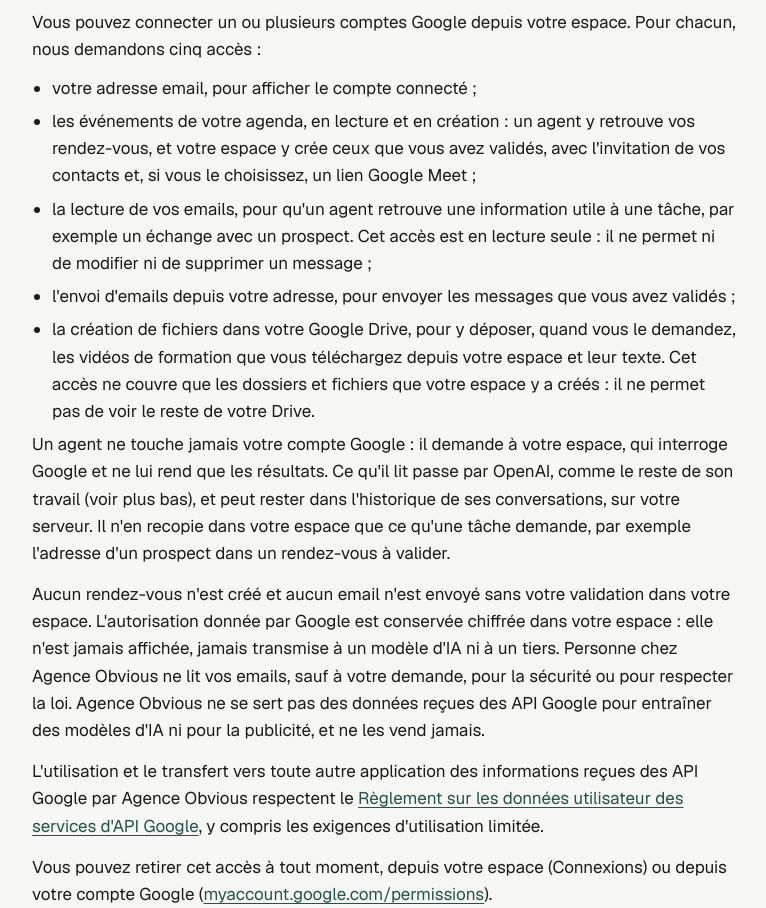
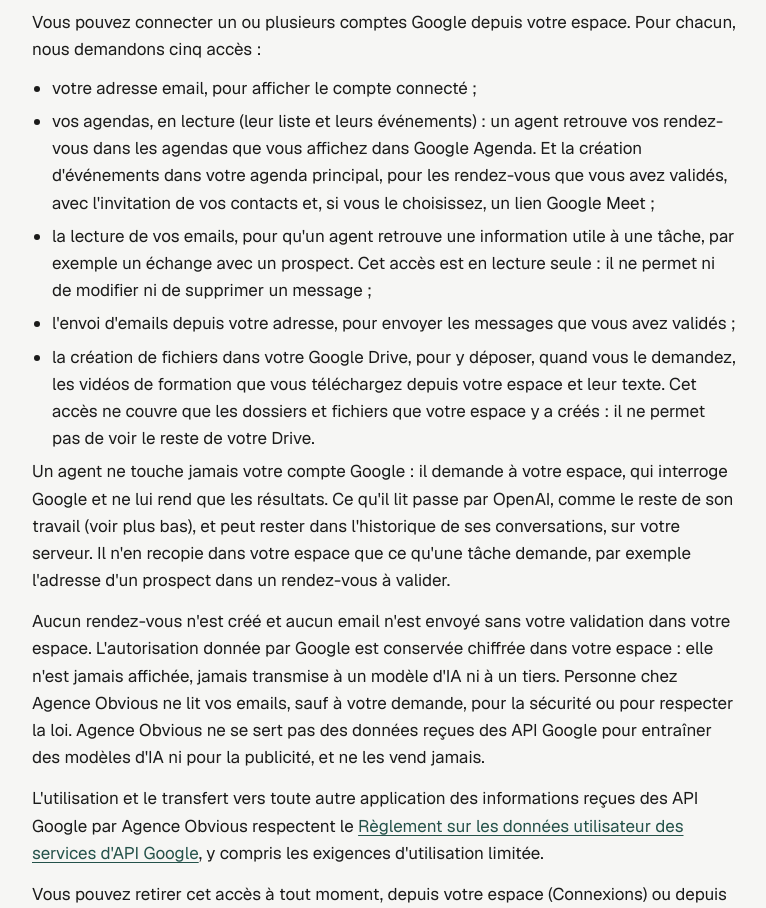
Before and after one commit to World-Agent-of-John/agenceobvious.com, a plain HTML site: page docs/confidentialite/index.html in a window 1280 px wide. Shown: the part 976-1884 px from the top of the page, without its empty margins (64-830 px from the left). Drawn offline with Linux system fonts and the light colour scheme.

Commit message:
confidentialité : lecture de la liste des agendas Google (calendar.calendarlist.readonly)
Co-Authored-By: Claude Opus 5.5 <noreply@anthropic.com>

```diff
--- a/docs/confidentialite/index.html
+++ b/docs/confidentialite/index.html
@@ -39,7 +39,7 @@
   <p>Vous pouvez connecter un ou plusieurs comptes Google depuis votre espace. Pour chacun, nous demandons cinq accès :</p>
   <ul>
     <li>votre adresse email, pour afficher le compte connecté ;</li>
-    <li>les événements de votre agenda, en lecture et en création : un agent y retrouve vos rendez-vous, et votre espace y crée ceux que vous avez validés, avec l'invitation de vos contacts et, si vous le choisissez, un lien Google Meet ;</li>
+    <li>vos agendas, en lecture (leur liste et leurs événements) : un agent retrouve vos rendez-vous dans les agendas que vous affichez dans Google Agenda. Et la création d'événements dans votre agenda principal, pour les rendez-vous que vous avez validés, avec l'invitation de vos contacts et, si vous le choisissez, un lien Google Meet ;</li>
     <li>la lecture de vos emails, pour qu'un agent retrouve une information utile à une tâche, par exemple un échange avec un prospect. Cet accès est en lecture seule : il ne permet ni de modifier ni de supprimer un message ;</li>
     <li>l'envoi d'emails depuis votre adresse, pour envoyer les messages que vous avez validés ;</li>
     <li>la création de fichiers dans votre Google Drive, pour y déposer, quand vous le demandez, les vidéos de formation que vous téléchargez depuis votre espace et leur texte. Cet accès ne couvre que les dossiers et fichiers que votre espace y a créés : il ne permet pas de voir le reste de votre Drive.</li>
```
